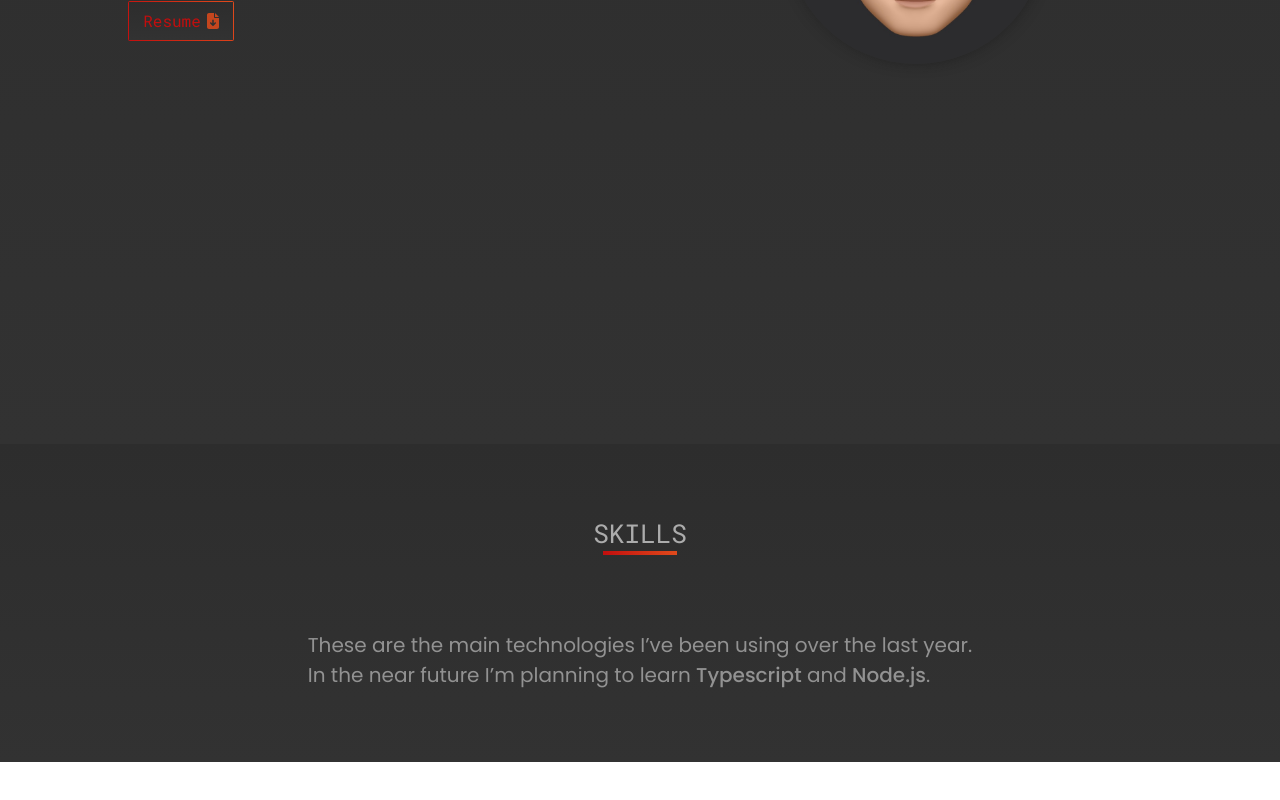
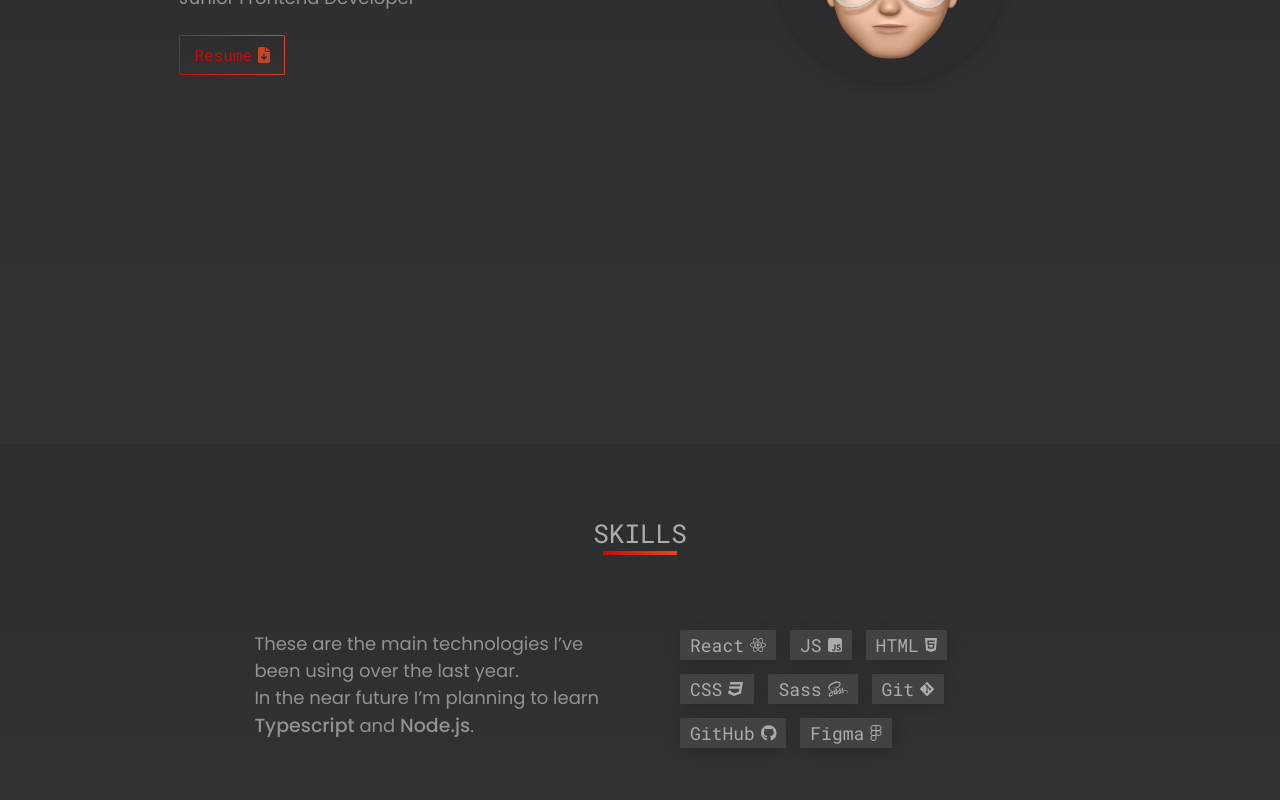
Before and after one commit to MarcelFronczak/portfolio, a React (Create React App) app: page / in a window 1280 px wide. Shown: the part 356-1156 px from the top of the page. Before the commit the page ends 1118 px from the top, so only its background shows below. Built offline with nearby package versions, Linux system fonts and the light colour scheme.

Commit message:
skills section: tech stack with icons added

```diff
--- a/package.json
+++ b/package.json
@@ -5,6 +5,7 @@
   "private": true,
   "dependencies": {
     "@fortawesome/fontawesome-svg-core": "^6.2.1",
+    "@fortawesome/free-brands-svg-icons": "^6.2.1",
     "@fortawesome/free-regular-svg-icons": "^6.2.1",
     "@fortawesome/free-solid-svg-icons": "^6.2.1",
     "@fortawesome/react-fontawesome": "^0.2.0",
--- a/src/components/Skills.jsx
+++ b/src/components/Skills.jsx
@@ -1,6 +1,8 @@
 import React, { useContext } from 'react'
 import { ThemeContext } from '../context/ThemeContext'
 import '../styles/skills.scss'
+import { faReact, faSquareJs, faHtml5, faCss3, faGitAlt, faGithub, faFigma, faSass } from '@fortawesome/free-brands-svg-icons'
+import { FontAwesomeIcon } from '@fortawesome/react-fontawesome';
 
 function Skills() {
   const {theme} = useContext(ThemeContext);
@@ -9,9 +11,58 @@ function Skills() {
       <h3>SKILLS</h3>
       <div className='content-wrap'>
         <p>These are the main technologies I’ve been using over the last year.<br></br>In the near future I’m planning to learn <span className='bolder'>Typescript</span> and <span className='bolder'>Node.js</span>.</p>
-        <div className='tech-stack-container'>
-
-        </div>
+        <div className='flex-wrap'>
+          <div className='tech-stack-container'>
+            <div className='tech-stack-btn'>
+              <div className='tech-stack-content'>
+                <p>React</p>
+                <FontAwesomeIcon icon={faReact} />
+              </div>
+            </div>
+            <div className='tech-stack-btn'>
+              <div className='tech-stack-content'>
+                <p>JS</p>
+                <FontAwesomeIcon icon={faSquareJs} />
+              </div>
+            </div>
+            <div className='tech-stack-btn'>
+              <div className='tech-stack-content'>
+                <p>HTML</p>
+                <FontAwesomeIcon icon={faHtml5} />
+              </div>
+            </div>
+            <div className='tech-stack-btn'>
+              <div className='tech-stack-content'>
+                <p>CSS</p>
+                <FontAwesomeIcon icon={faCss3} />
+              </div>
+            </div>
+            <div className='tech-stack-btn'>
+              <div className='tech-stack-content'>
+                <p>Sass</p>
+                <FontAwesomeIcon icon={faSass} />
+              </div>
+            </div>
+            <div className='tech-stack-btn'>
+              <div className='tech-stack-content'>
+                <p>Git</p>
+                <FontAwesomeIcon icon={faGitAlt} />
+              </div>
+            </div>
+            <div className='tech-stack-btn'>
+              <div className='tech-stack-content'>
+                <p>GitHub</p>
+                <FontAwesomeIcon icon={faGithub} />
+              </div>
+            </div>
+            <div className='tech-stack-btn'>
+              <div className='tech-stack-content'>
+                <p>Figma</p>
+                <FontAwesomeIcon icon={faFigma} />
+              </div>
+            </div>
+          </div>
+          </div>
       </div>
     </section>
   )
--- a/src/styles/colors.scss
+++ b/src/styles/colors.scss
@@ -3,7 +3,7 @@ $primary-dark-theme: #2D2D2D;
 $primary-light-theme: #E4E4E4;
 
 $background-gradient-dark-theme: linear-gradient(180deg, #2D2D2D 0%, #323232 100%);
-$background-gradient-light-theme: linear-gradient(180deg, #E4E4E4 0%, #efefef 100%);
+$background-gradient-light-theme: linear-gradient(180deg, #E4E4E4 0%, #eeeeee 100%);
 
 $gradient-red-dark-theme: linear-gradient(66deg, #C20E0E 0%, #E04B1C 100%);
 $gradient-red-light-theme: linear-gradient(66deg, #CA0D0D 0%, #F55F30 100%);
@@ -18,7 +18,7 @@ $text-secondary-dark-theme: #929292;
 $text-secondary-light-theme: #828282;
 
 $icon-bg-dark-theme: #424242;
-$icon-bg-light-theme: #E2E2E2;
+$icon-bg-light-theme: #f7f7f7;
 
 $icon-text-dark-theme: #ABABAB;
 $icon-text-light-theme: #535353;
--- a/src/styles/home.scss
+++ b/src/styles/home.scss
@@ -3,12 +3,12 @@
 .home {
     height: 100vh;
     width: 100%;
-    padding: 10rem 10vw;
+    padding: 8rem 10vw;
     overflow: hidden;
 
     .content-wrap {
         display: grid;
-        grid-template-columns: repeat(auto-fit,minmax(300px, 1fr));
+        grid-template-columns: repeat(auto-fit,minmax(250px, 1fr));
         gap: 5rem;
     }
 
@@ -169,7 +169,7 @@
 }
 
 @media screen and (min-width: 1220px) {
-    section {
+    .home {
         padding: 13rem 14vw;
     }
 
--- a/src/styles/skills.scss
+++ b/src/styles/skills.scss
@@ -2,11 +2,52 @@
 
 .skills {
     width: 100%;
-    padding: 4.5rem 10vw;
-    overflow: hidden;
+    padding: 4.5rem 8vw;
     display: flex;
     flex-direction: column;
     align-items: center;
+
+    .content-wrap {
+        display: grid;
+        grid-template-columns: repeat(auto-fit,minmax(280px, 1fr));
+        gap: 3rem;
+    }
+
+    .flex-wrap {
+        display: flex;
+        align-items: center;
+    }
+
+    .tech-stack-container {
+        display: flex;
+        flex-direction: row;
+        flex-wrap: wrap;
+        align-items: center;
+        gap: 14px;
+        justify-content: flex-start;
+    }
+
+    .tech-stack-btn {
+        display: flex;
+        align-items: center;
+        justify-content: center;
+        height: 30px;
+        padding: 0 10px;
+        font-family: 'Roboto Mono', monospace;
+        cursor: default;
+
+        p {
+            font-family: 'Roboto Mono', monospace;
+        }
+    }
+
+    .tech-stack-content {
+        display: flex;
+        flex-direction: row;
+        align-items: center;
+        justify-content: space-between;
+        gap: 6px;
+    }
 
     h3 {
         font-size: 26px;
@@ -25,11 +66,11 @@
     }
 
     p {
-        font-size: 20px;
+        font-size: 18px;
     }
 
     .bolder {
-        font-size: 20px;
+        font-size: 19px;
         font-weight: 500;
     }
 }
@@ -48,6 +89,15 @@
     p {
         color: $text-secondary-dark-theme;
     }
+
+    .tech-stack-btn {
+        background-color: $icon-bg-dark-theme;
+        box-shadow: $shadow-dark-theme;
+        color: $icon-text-dark-theme;
+        p {
+            color: $icon-text-dark-theme;
+        }
+    }
 }
 
 .skills.light {
@@ -64,4 +114,26 @@
     p {
         color: $text-secondary-light-theme;
     }
+
+    .tech-stack-btn {
+        background-color: $icon-bg-light-theme;
+        box-shadow: $shadow-light-theme;
+        color: $icon-text-light-theme;
+        p {
+            color: $icon-text-light-theme;
+        }
+    }
 }
+
+@media screen and (min-width: 1150px) {
+    .skills {
+        padding: 4.5rem 2vw !important;
+
+        .content-wrap {
+            display: grid;
+            grid-template-columns: repeat(auto-fit,minmax(345px, 1fr)) !important;
+            gap: 5rem;
+        }
+    }
+
+}
```
Also changed, not shown: 1 other file (tests, documents, lock files or other folders).
